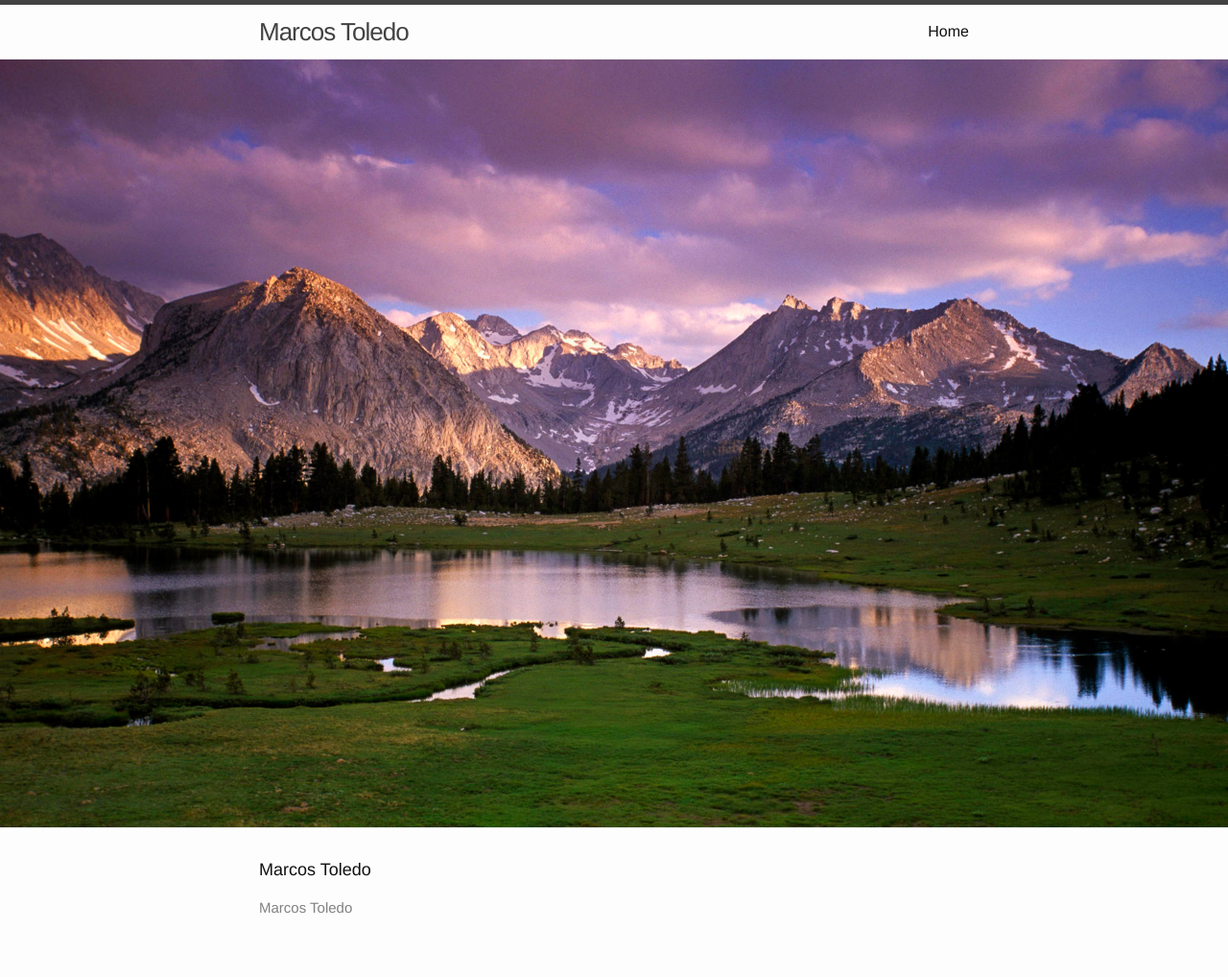
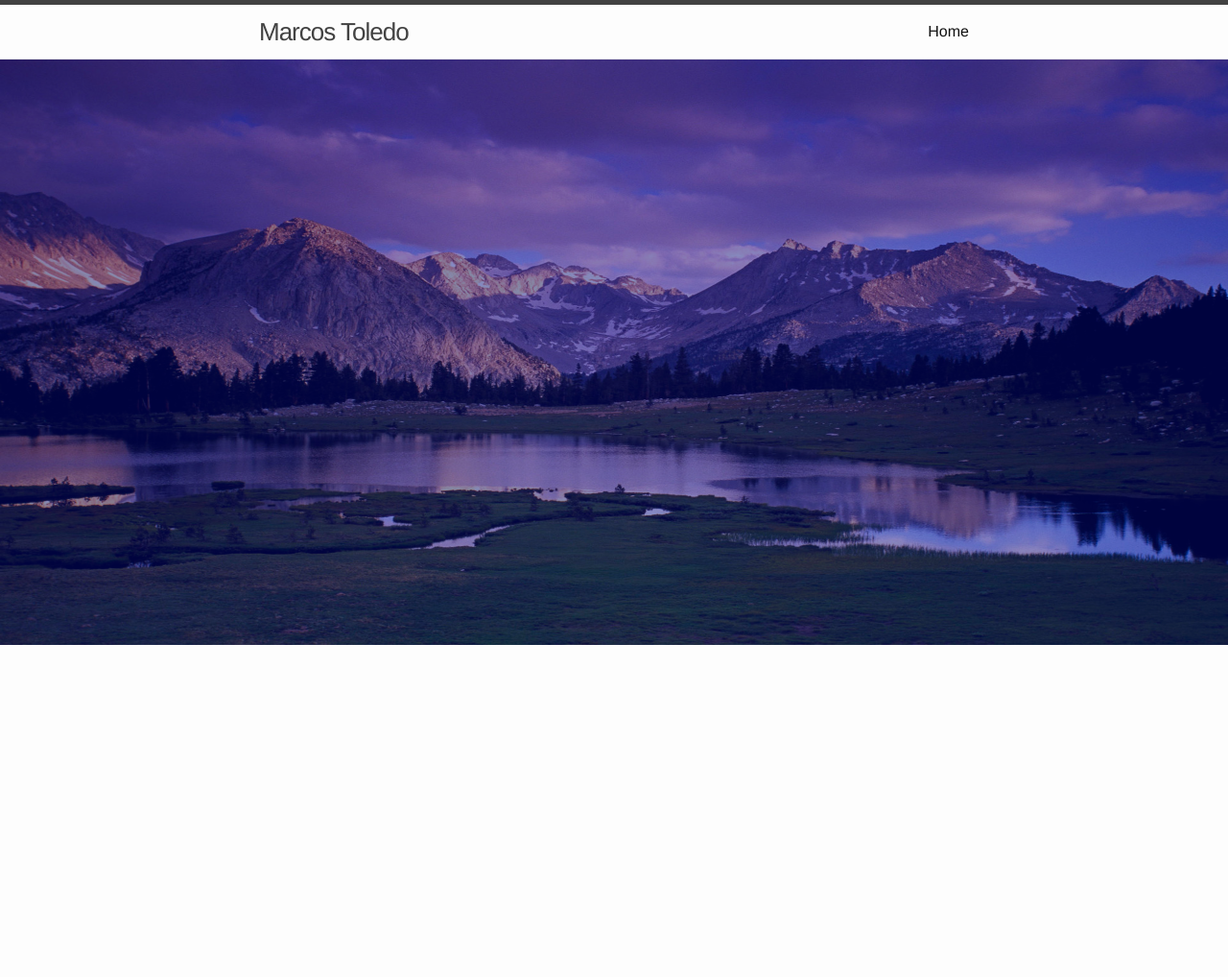
Before and after one commit to MarcosToledo/marcos-toledo, a Jekyll site: the page built from index.html, in a window 1280 px wide. Shown: the whole page at 96% size. Built offline with Jekyll 4.4.1, drawn with Linux system fonts in a browser that asks for light colours; after the commit the page ends 900 px from its top, so only the background shows below that.

Commit message:
changing images properties in main page

```diff
--- a/_sass/_layout.scss
+++ b/_sass/_layout.scss
@@ -92,7 +92,20 @@
     }
 }
 
+.img-background {
+    position: absolute;
+    z-index: 1;
+    height: 610px;
+    width: 100%;
+}
 
+.img-background-layer {
+     z-index: 10;
+    position: absolute;
+    width: 100%;
+    height: 610px;
+    background-color: rgba(0, 8, 132, 0.47);
+}
 
 /**
  * Site footer
--- a/index.html
+++ b/index.html
@@ -3,5 +3,6 @@
 ---
 
 <div class="home">
-  <img src="/uploads/landscape.jpg">
+  <img class="img-background" src="/uploads/landscape.jpg">
+  <div class="img-background-layer" ></div>
 </div>
```
Also changed, not shown: 4 other files.
